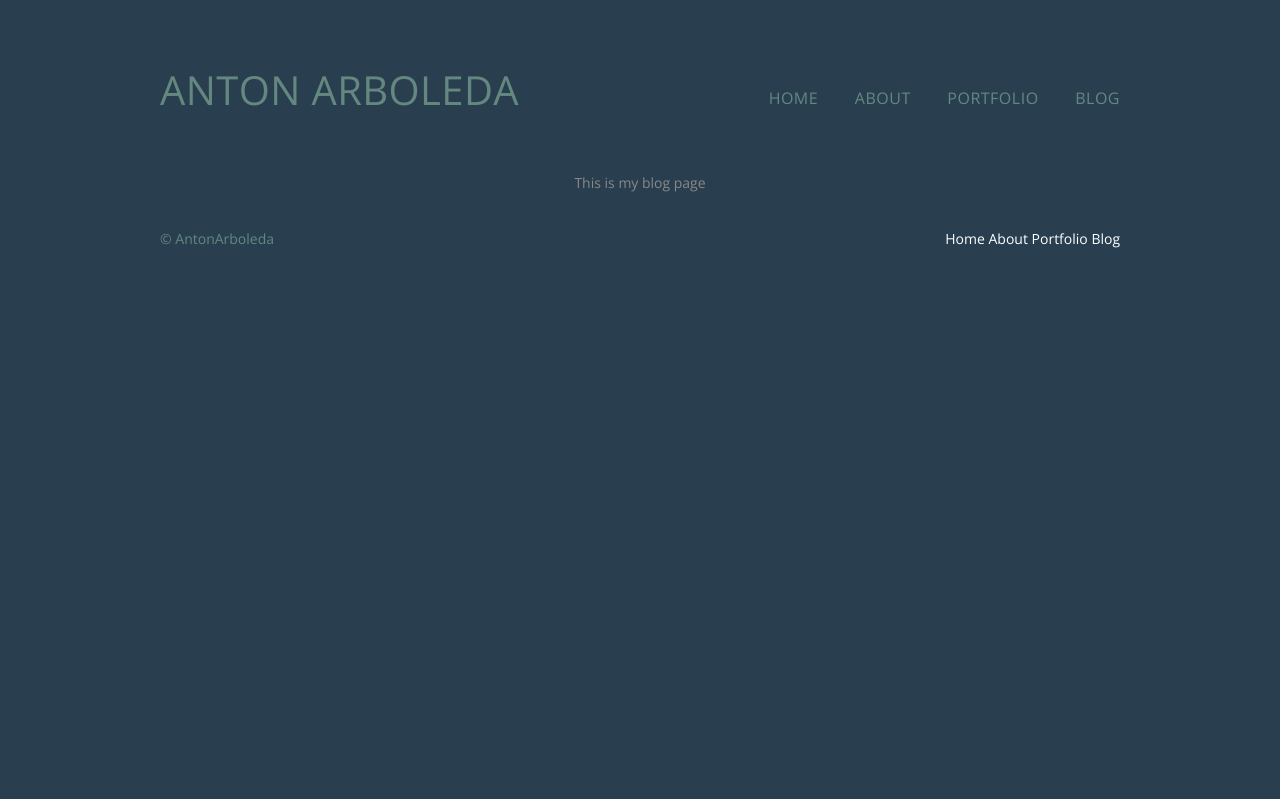
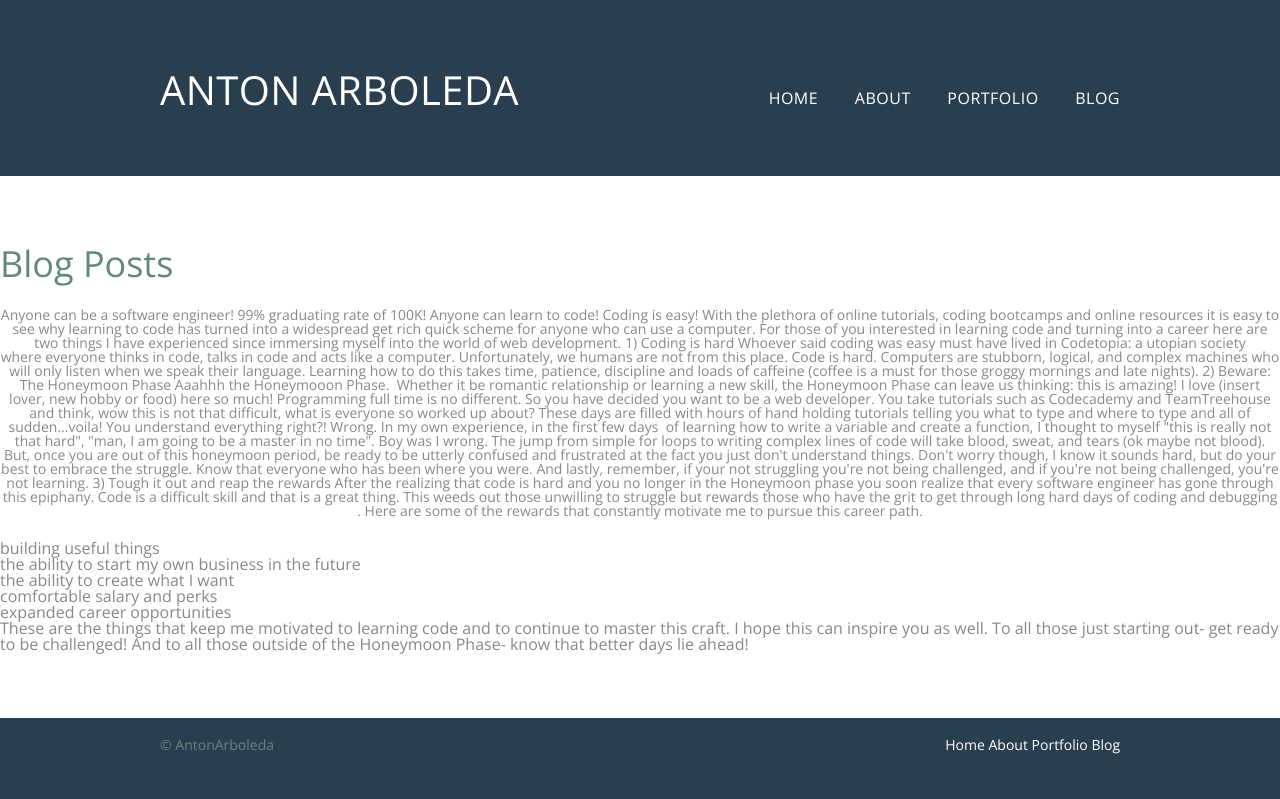
Before and after one commit to aarboleda1/anton-arboleda-personal-website, a plain HTML site: page assets/blog.html in a window 1280 px wide. Drawn offline with nearby package versions, Linux system fonts and the light colour scheme.

Commit message:
added stylesheets for all other files

```diff
--- a/assets/blog.html
+++ b/assets/blog.html
@@ -12,7 +12,7 @@
 
 		<!--Header-->
 
-		<header class="container group">
+		<header class="primary-header container group">
 		  <h1 class="logo">
 		  	<a href="index.html">Anton Arboleda</a>
 		  </h1>
@@ -25,10 +25,57 @@
 			</nav>
 		</header>
 
-	<section>
-		<p>This is my blog page</p>
-	</section>
+		<!--row-->
 
+		<section class="row">
+		<article>
+			<h1>Blog Posts</h1>
+
+
+				<p>Anyone can be a software engineer!
+
+99% graduating rate of 100K!
+
+Anyone can learn to code!
+
+Coding is easy!
+
+With the plethora of online tutorials, coding bootcamps and online resources it is easy to see why learning to code has turned into a widespread get rich quick scheme for anyone who can use a computer. For those of you interested in learning code and turning into a career here are two things I have experienced since immersing myself into the world of web development.
+
+1) <strong>Coding is hard</strong>
+
+Whoever said coding was easy must have lived in Codetopia: a utopian society where everyone thinks in code, talks in code and acts like a computer. Unfortunately, we humans are not from this place. Code is hard. Computers are stubborn, logical, and complex machines who will only listen when <strong>we </strong>speak <strong>their </strong>language. Learning how to do this takes time, patience, discipline and loads of caffeine (coffee is a must for those groggy mornings and late nights).
+
+2) <strong>Beware: The Honeymoon Phase</strong>
+
+Aaahhh the Honeymooon Phase.  Whether it be romantic relationship or learning a new skill, the Honeymoon Phase can leave us thinking: this is amazing! I love (insert lover, new hobby or food) here so much!
+
+Programming full time is no different. So you have decided you want to be a web developer. You take tutorials such as Codecademy and TeamTreehouse and think, wow this is not that difficult, what is everyone so worked up about? These days are filled with hours of hand holding tutorials telling you what to type and where to type and all of sudden...voila! You understand everything right?! Wrong. In my own experience, in the first few days  of learning how to write a variable and create a function, I thought to myself "this is really not that hard", "man, I am going to be a master in no time". Boy was I wrong. The jump from simple for loops to writing complex lines of code <strong>will </strong>take blood, sweat, and tears (ok maybe not blood). But, once you are out of this honeymoon period, be ready to be utterly confused and frustrated at the fact you just don't understand things. Don't worry though, I know it sounds hard, but do your best to embrace the struggle. Know that everyone who has been where you were. And lastly, remember, if your not struggling you're not being challenged, and if you're not being challenged, you're not learning.
+
+3) <b>Tough it out and reap the rewards</b>
+
+After the realizing that code is hard and you no longer in the Honeymoon phase you soon realize that every software engineer has gone through this epiphany. Code is a difficult skill and that is a great thing. This weeds out those unwilling to struggle but rewards those who have the grit to get through long hard days of coding and debugging . Here are some of the rewards that constantly motivate me to pursue this career path.
+<ul>
+	<li>building useful things</li>
+	<li>the ability to start my own business in the future</li>
+	<li>the ability to create what I want</li>
+	<li>comfortable salary and perks</li>
+	<li>expanded career opportunities</li>
+</ul>
+These are the things that keep me motivated to learning code and to continue to master this craft. I hope this can inspire you as well.
+
+To all those just starting out- get ready to be challenged!
+
+And to all those outside of the Honeymoon Phase- know that better days lie ahead!
+
+&nbsp;
+
+&nbsp;</p>
+
+			</section>
+
+
+		</section>
     <!--footer-->
 
 	<footer class="primary-footer container group">
--- /dev/null
+++ b/assets/stylesheets/about.css
@@ -0,0 +1,49 @@
+/* http://meyerweb.com/eric/tools/css/reset/ 2. v2.0 | 20110126
+  License: none (public domain)
+*/
+
+/*this is how to make comments in a css file*/
+
+html, body, div, span, applet, object, iframe,
+h1, h2, h3, h4, h5, h6, p, blockquote, pre,
+a, abbr, acronym, address, big, cite, code,
+del, dfn, em, img, ins, kbd, q, s, samp,
+small, strike, strong, sub, sup, tt, var,
+b, u, i, center,
+dl, dt, dd, ol, ul, li,
+fieldset, form, label, legend,
+table, caption, tbody, tfoot, thead, tr, th, td,
+article, aside, canvas, details, embed,
+figure, figcaption, footer, header, hgroup,
+menu, nav, output, ruby, section, summary,
+time, mark, audio, video {
+  margin: 0;
+  padding: 0;
+  border: 0;
+  font-size: 100%;
+  font: inherit;
+  vertical-align: baseline;
+}
+/* HTML5 display-role reset for older browsers */
+article, aside, details, figcaption, figure,
+footer, header, hgroup, menu, nav, section {
+  display: block;
+}
+body {
+  line-height: 1;
+}
+ol, ul {
+  list-style: none;
+}
+blockquote, q {
+  quotes: none;
+}
+blockquote:before, blockquote:after,
+q:before, q:after {
+  content: '';
+  content: none;
+}
+table {
+  border-collapse: collapse;
+  border-spacing: 0;
+}
--- /dev/null
+++ b/assets/stylesheets/blog.css
@@ -0,0 +1,49 @@
+/* http://meyerweb.com/eric/tools/css/reset/ 2. v2.0 | 20110126
+  License: none (public domain)
+*/
+
+/*this is how to make comments in a css file*/
+
+html, body, div, span, applet, object, iframe,
+h1, h2, h3, h4, h5, h6, p, blockquote, pre,
+a, abbr, acronym, address, big, cite, code,
+del, dfn, em, img, ins, kbd, q, s, samp,
+small, strike, strong, sub, sup, tt, var,
+b, u, i, center,
+dl, dt, dd, ol, ul, li,
+fieldset, form, label, legend,
+table, caption, tbody, tfoot, thead, tr, th, td,
+article, aside, canvas, details, embed,
+figure, figcaption, footer, header, hgroup,
+menu, nav, output, ruby, section, summary,
+time, mark, audio, video {
+  margin: 0;
+  padding: 0;
+  border: 0;
+  font-size: 100%;
+  font: inherit;
+  vertical-align: baseline;
+}
+/* HTML5 display-role reset for older browsers */
+article, aside, details, figcaption, figure,
+footer, header, hgroup, menu, nav, section {
+  display: block;
+}
+body {
+  line-height: 1;
+}
+ol, ul {
+  list-style: none;
+}
+blockquote, q {
+  quotes: none;
+}
+blockquote:before, blockquote:after,
+q:before, q:after {
+  content: '';
+  content: none;
+}
+table {
+  border-collapse: collapse;
+  border-spacing: 0;
+}
--- /dev/null
+++ b/assets/stylesheets/portfolio.css
@@ -0,0 +1,49 @@
+/* http://meyerweb.com/eric/tools/css/reset/ 2. v2.0 | 20110126
+  License: none (public domain)
+*/
+
+/*this is how to make comments in a css file*/
+
+html, body, div, span, applet, object, iframe,
+h1, h2, h3, h4, h5, h6, p, blockquote, pre,
+a, abbr, acronym, address, big, cite, code,
+del, dfn, em, img, ins, kbd, q, s, samp,
+small, strike, strong, sub, sup, tt, var,
+b, u, i, center,
+dl, dt, dd, ol, ul, li,
+fieldset, form, label, legend,
+table, caption, tbody, tfoot, thead, tr, th, td,
+article, aside, canvas, details, embed,
+figure, figcaption, footer, header, hgroup,
+menu, nav, output, ruby, section, summary,
+time, mark, audio, video {
+  margin: 0;
+  padding: 0;
+  border: 0;
+  font-size: 100%;
+  font: inherit;
+  vertical-align: baseline;
+}
+/* HTML5 display-role reset for older browsers */
+article, aside, details, figcaption, figure,
+footer, header, hgroup, menu, nav, section {
+  display: block;
+}
+body {
+  line-height: 1;
+}
+ol, ul {
+  list-style: none;
+}
+blockquote, q {
+  quotes: none;
+}
+blockquote:before, blockquote:after,
+q:before, q:after {
+  content: '';
+  content: none;
+}
+table {
+  border-collapse: collapse;
+  border-spacing: 0;
+}
```
Also changed, not shown: assets/about.html (+15 -4 lines), assets/blog-posts/blogposts.html (added, +48 -0 lines), assets/portfolio.html (+10 -4 lines).
